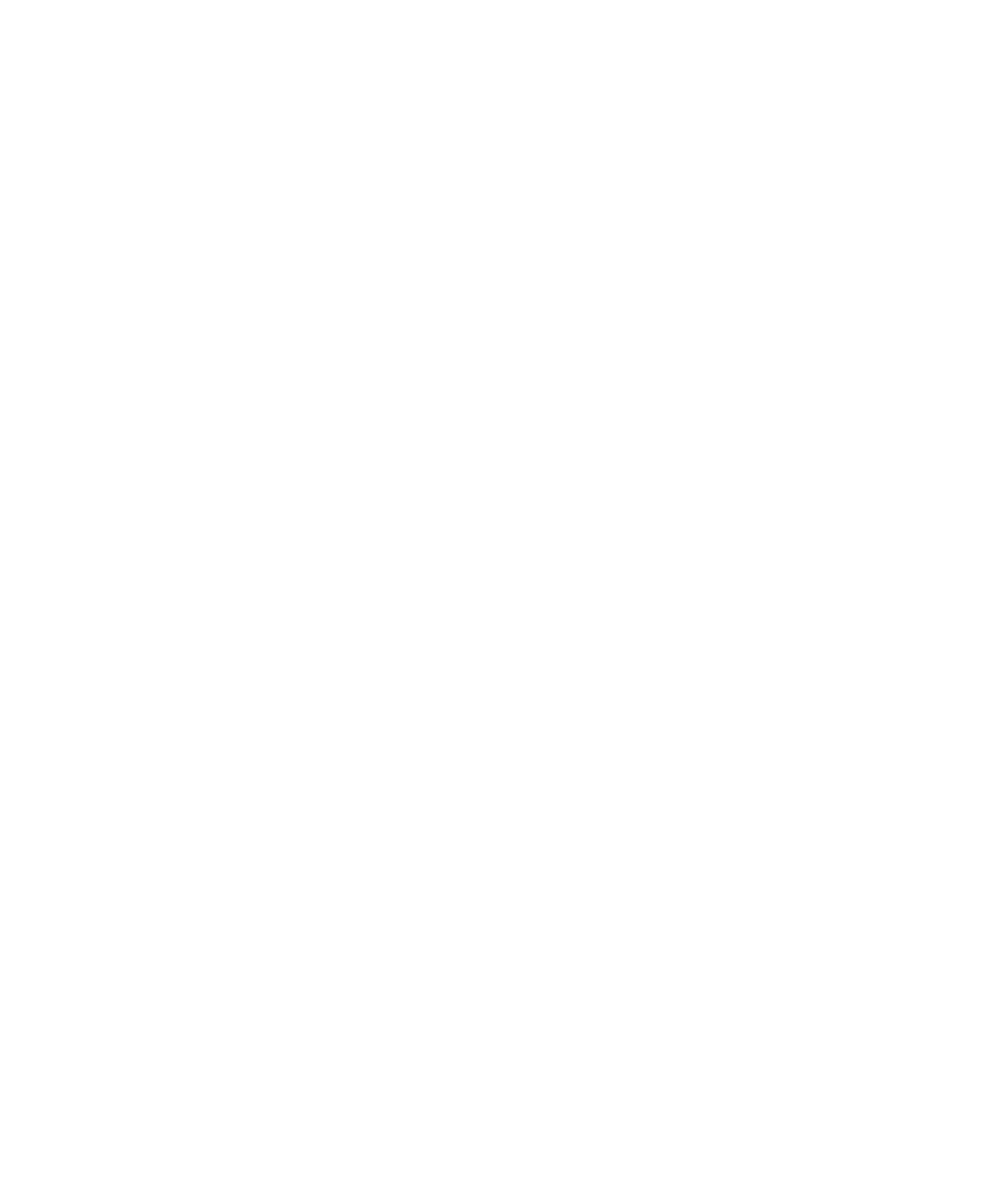
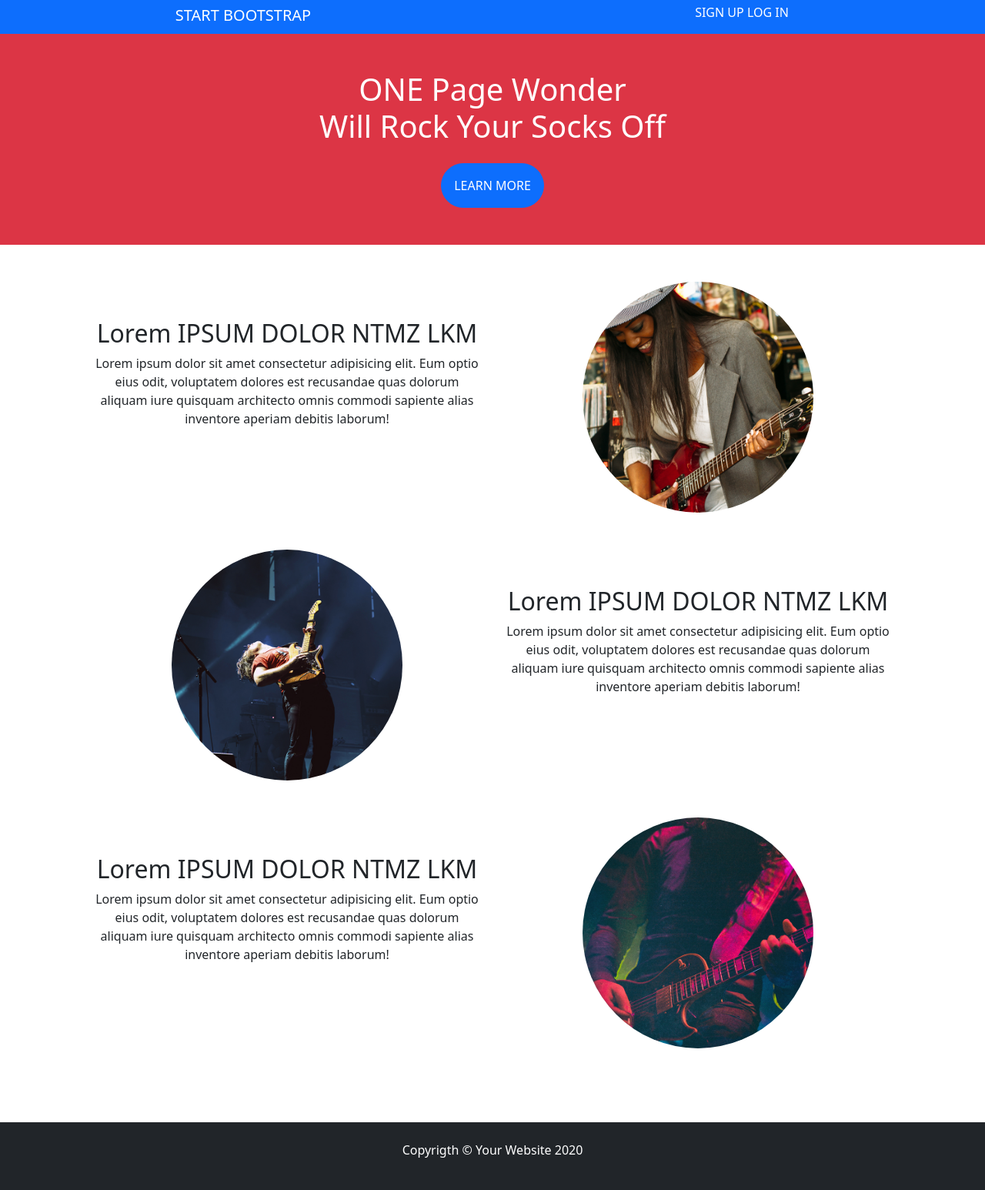
Before and after one commit to Jonathan-HL/OnePageWonder-bootstrap, a website: page index.html in a window 1280 px wide. Shown: the whole page at 77% size. Before the commit the page ends 800 px from the top, so only its background shows below. Drawn offline with Linux system fonts and the light colour scheme.

Commit message:
Fin de site

```diff
--- a/index.html
+++ b/index.html
@@ -1,5 +1,5 @@
 <!DOCTYPE html>
-<html lang="en">
+<html lang="fr">
 <head>
     <meta charset="UTF-8">
     <meta http-equiv="X-UA-Compatible" content="IE=edge">
@@ -8,6 +8,53 @@
     <link rel="stylesheet" href="./public/css/app.css">
 </head>
 <body>
+    <header>
+     <nav class="row p-1 bg-primary text-white">
+        <div class="col-6 text-center">
+            <h5 class="mt-1">START BOOTSTRAP</h5>
+        </div>
+        <div class="col-6 text-center">
+            <a href="" class="text-decoration-none text-white mt-2">SIGN UP</a>
+            <a href="" class="text-decoration-none text-white mt-2">LOG IN</a>
+        </div>
+        </nav>
+        <div class="bg-danger text-center p-5 text-white">
+            <h1>ONE Page Wonder <br> Will Rock Your Socks Off</h1>
+            <button class="btn btn-primary rounded-pill p-3 mt-3" type="submit">LEARN MORE</button>
+        </div>
+    </header>
+    <section class="container text-center p-5">
+        <div class="row">
+            <div class="col-6 mt-5">
+                <h2>Lorem IPSUM DOLOR NTMZ LKM</h2>
+                <p>Lorem ipsum dolor sit amet consectetur adipisicing elit. Eum optio eius odit, voluptatem dolores est recusandae quas dolorum aliquam iure quisquam architecto omnis commodi sapiente alias inventore aperiam debitis laborum!</p>
+            </div>
+            <div class="col-6">
+                <img src="./public/img/01.jpg" class="rounded-circle mb-5"  alt="renois" width="300px">
+            </div>
+        </div>
 
+        <div class="row">
+            <div class="col-6">
+                <img src="./public/img/02.jpg" class="rounded-circle mb-5"  alt="renois" width="300px">
+            </div>
+            <div class="col-6 mt-5">
+                <h2>Lorem IPSUM DOLOR NTMZ LKM</h2>
+                <p>Lorem ipsum dolor sit amet consectetur adipisicing elit. Eum optio eius odit, voluptatem dolores est recusandae quas dolorum aliquam iure quisquam architecto omnis commodi sapiente alias inventore aperiam debitis laborum!</p>
+            </div>
+        </div>
+        <div class="row">
+            <div class="col-6 mt-5">
+                <h2>Lorem IPSUM DOLOR NTMZ LKM</h2>
+                <p>Lorem ipsum dolor sit amet consectetur adipisicing elit. Eum optio eius odit, voluptatem dolores est recusandae quas dolorum aliquam iure quisquam architecto omnis commodi sapiente alias inventore aperiam debitis laborum!</p>
+            </div>
+            <div class="col-6">
+                <img src="./public/img/03.jpg" class="rounded-circle mb-5"  alt="renois" width="300px">
+            </div>
+        </div>
+    </section>
+    <footer class="bg-dark text-white text-center p-4">
+        <p>Copyrigth &copy; Your Website 2020</p>
+    </footer>
 </body>
 </html>
```
